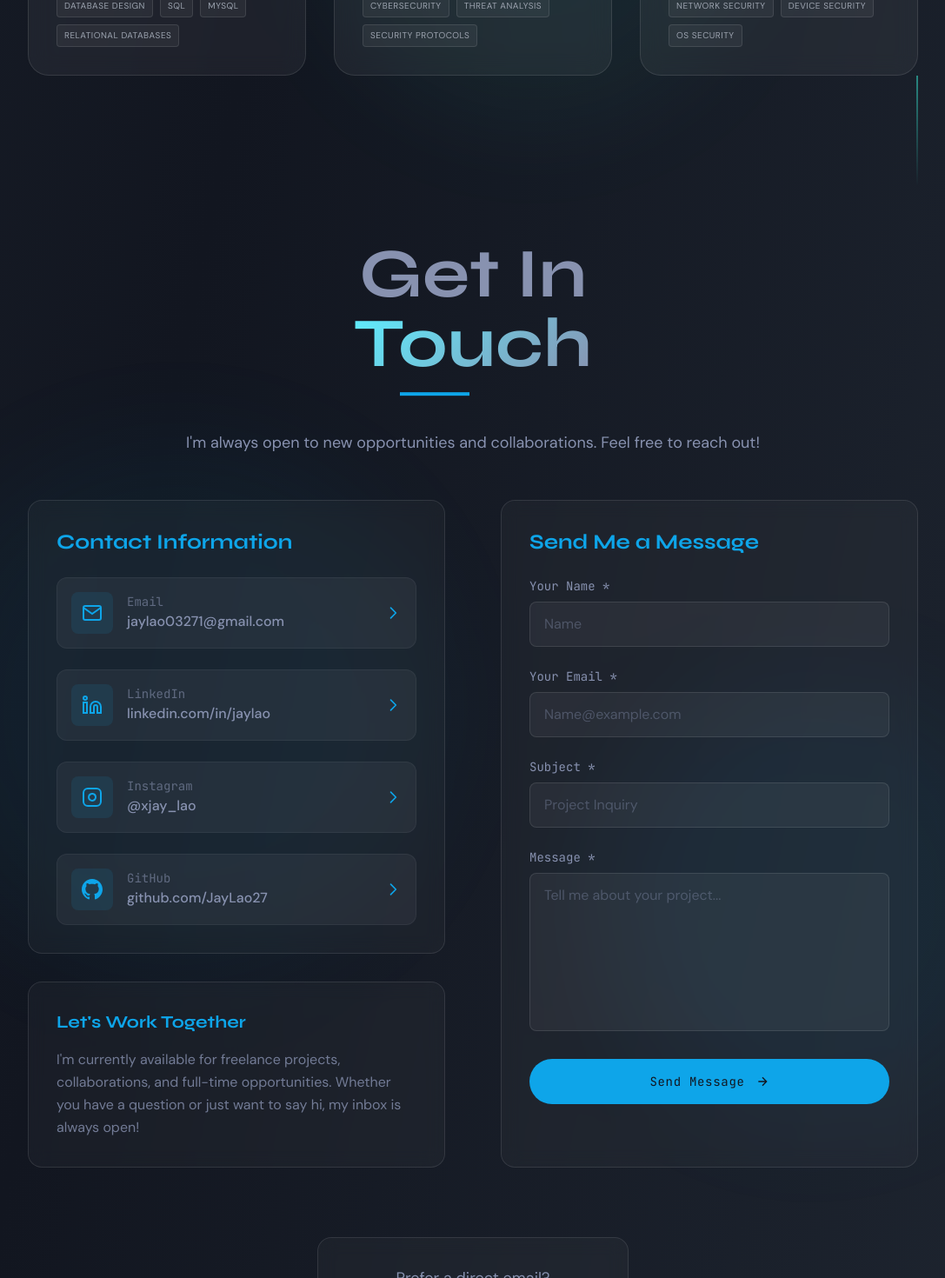
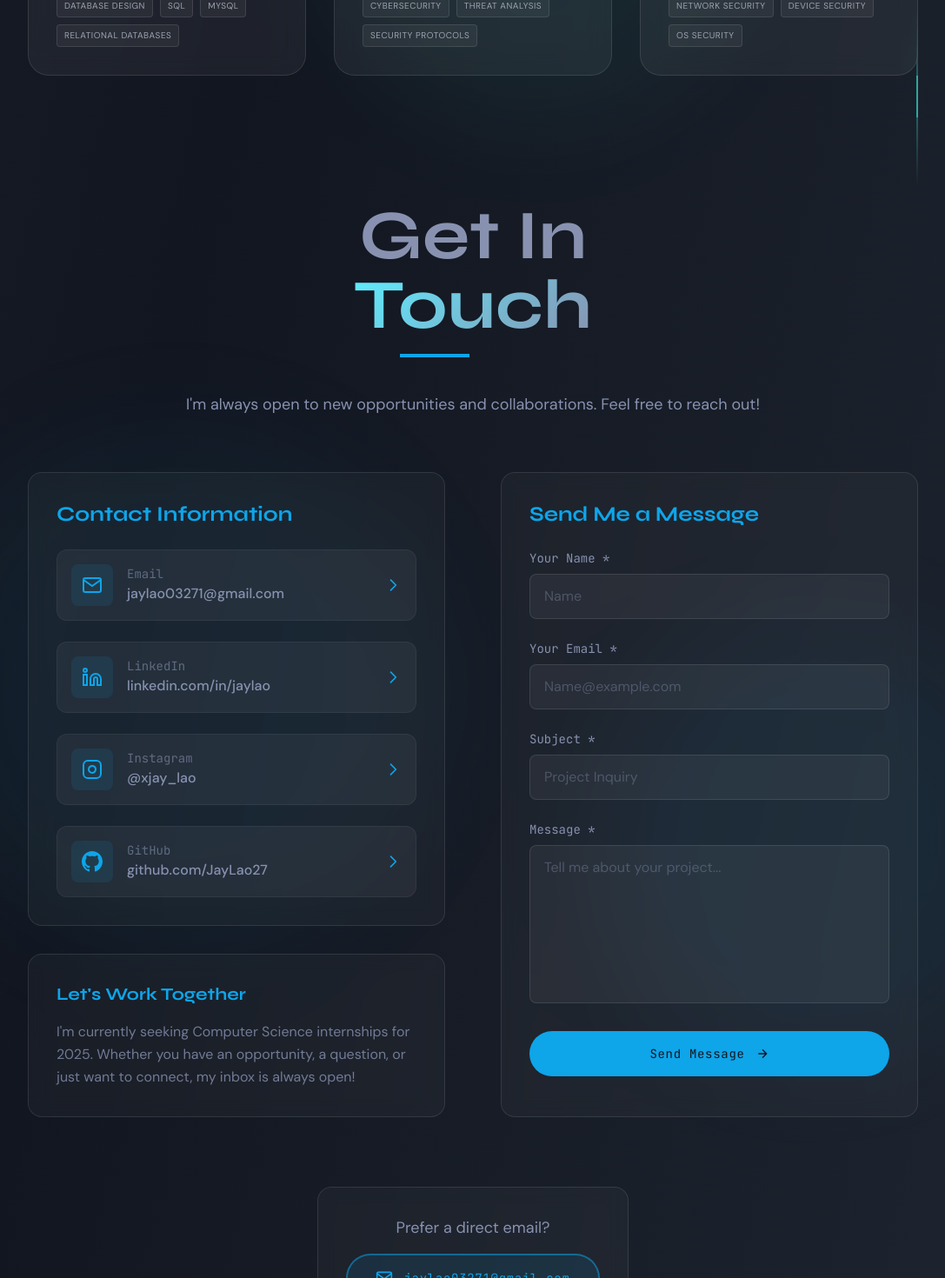
Before and after one commit to JayLao27/m-portfolio, a React (Vite) app: page / in a window 1280 px wide. Shown: the part 4220-5690 px from the top of the page at 87% size, without its empty margins (96-1183 px from the left). Built offline with nearby package versions, Linux system fonts and the light colour scheme.

Commit message:
🔧 update (Contact): adjust layout and update availability message

```diff
--- a/src/components/section/Contact/Contact.tsx
+++ b/src/components/section/Contact/Contact.tsx
@@ -181,15 +181,18 @@ export const Contact: React.FC<{ isDarkMode: boolean; theme: 'dark' | 'dim' | 'g
       id="contact"
       data-scroll
       data-scroll-reveal
-      className="section-contact min-h-screen pt-32 px-[10%] pb-20 max-w-[1600px] mx-auto max-xl:px-[5%] max-md:pt-24 max-md:px-[5%] max-md:pb-16 relative overflow-hidden"
+      className="section-contact min-h-screen pt-24 px-[10%] pb-12 max-w-[1600px] mx-auto max-xl:px-[5%] max-md:pt-16 max-md:px-[5%] max-md:pb-12 relative"
     >
-      <div className="absolute inset-0 pointer-events-none overflow-hidden">
+      <div className="absolute inset-0 pointer-events-none">
         <div className={`absolute top-1/4 left-0 w-[600px] h-[600px] rounded-full blur-3xl ${getGlowClass()} animate-float`} style={{ animationDelay: '1.5s' }} data-parallax="slow" data-parallax-speed="1.5"></div>
         <div className={`absolute bottom-1/4 right-0 w-[500px] h-[500px] rounded-full blur-3xl ${getGlowClass()} animate-float`} data-parallax="fast" data-parallax-speed="0.8"></div>
       </div>
 
+      {/* Connecting Line Receiver */}
+      <div className={`absolute right-[10%] top-[-8rem] w-[2px] h-32 bg-gradient-to-t ${isDarkMode ? 'from-highlight/50 to-transparent' : 'from-[#0F9B6E]/50 to-transparent'} max-md:hidden z-0`}></div>
+
       {/* Header */}
-      <div className="mb-16 text-center relative z-10 scroll-animate-subtle" data-parallax="scale" data-parallax-delay="0.1">
+      <div className="mb-16 text-center relative z-10">
         <div className="inline-block">
           <div className="relative">
             <h2
@@ -212,7 +215,7 @@ export const Contact: React.FC<{ isDarkMode: boolean; theme: 'dark' | 'dim' | 'g
       </div>
 
       {/* Contact Content Grid */}
-      <div className="grid grid-cols-1 lg:grid-cols-2 gap-16 relative z-10 scroll-animate-subtle scroll-animate-delay-1" data-parallax="fade" data-parallax-delay="0.2">
+      <div className="grid grid-cols-1 lg:grid-cols-2 gap-16 relative z-10">
 
         {/* Left Side - Contact Information */}
         <div className="space-y-8">
@@ -260,8 +263,8 @@ export const Contact: React.FC<{ isDarkMode: boolean; theme: 'dark' | 'dim' | 'g
               Let's Work Together
             </h3>
             <p className={`font-['DM_Sans'] leading-relaxed ${isDarkMode ? 'text-body-text/80' : 'text-light-body-text/90'}`}>
-              I'm currently available for freelance projects, collaborations, and full-time opportunities.
-              Whether you have a question or just want to say hi, my inbox is always open!
+              I'm currently seeking Computer Science internships for 2025.
+              Whether you have an opportunity, a question, or just want to connect, my inbox is always open!
             </p>
 
           </div>
@@ -412,7 +415,7 @@ export const Contact: React.FC<{ isDarkMode: boolean; theme: 'dark' | 'dim' | 'g
       </div>
 
       {/* Bottom CTA */}
-      <div className="mt-20 text-center relative z-10 scroll-animate-subtle scroll-animate-delay-2" data-parallax="slide-up" data-parallax-delay="0.4">
+      <div className="mt-20 text-center relative z-10">
         <div className={`inline-block p-8 rounded-2xl glass-effect border ${isDarkMode ? 'border-white/10' : 'border-slate-200 bg-white/70 shadow-sm'}`}>
           <p className={`text-lg font-['DM_Sans'] mb-4 ${isDarkMode ? 'text-body-text' : 'text-light-body-text'}`}>
             Prefer a direct email?
```
